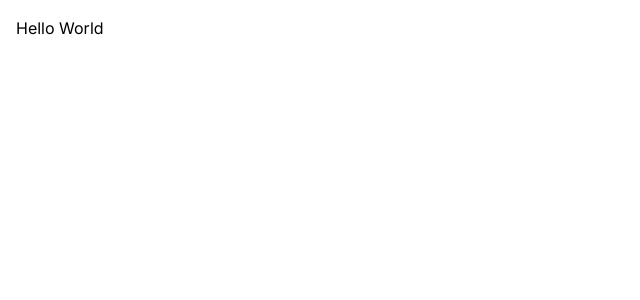
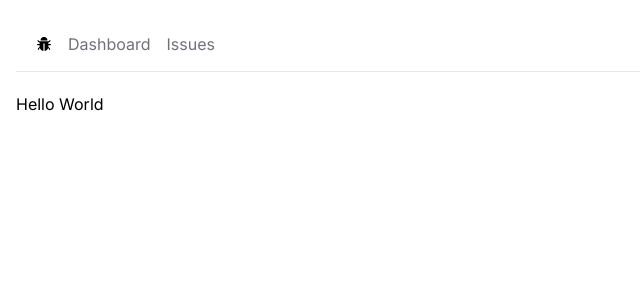
Before and after one commit to Spnetic-5/BugByte, a Next.js app: page / in a window 1280 px wide. Shown: the top 300 px of the page, without its empty margins (0-640 px from the left). Built offline with nearby package versions, Linux system fonts and the light colour scheme.

Commit message:
Built the Navbar

```diff
--- /dev/null
+++ b/app/NavBar.tsx
@@ -0,0 +1,40 @@
+import Link from "next/link";
+import React from "react";
+import { AiFillBug } from "react-icons/ai";
+
+const NavBar = () => {
+  const links = [
+    {
+      name: "Dashboard",
+      path: "/",
+    },
+    {
+      name: "Issues",
+      path: "/issues",
+    },
+  ];
+  return (
+    <nav className="flex space-x-4 border-b mb-5 px-5 h-14 items-center">
+      <Link href="/">
+        <AiFillBug />
+      </Link>
+      <ul className="flex space-x-4">
+        {links.map((link) => {
+          return (
+            <li>
+              <Link
+                key={link.path}
+                className="text-zinc-500 hover:text-zinc-800 transition-colors"
+                href={link.path}
+              >
+                {link.name}
+              </Link>
+            </li>
+          );
+        })}
+      </ul>
+    </nav>
+  );
+};
+
+export default NavBar;
--- a/app/layout.tsx
+++ b/app/layout.tsx
@@ -1,22 +1,26 @@
-import './globals.css'
-import type { Metadata } from 'next'
-import { Inter } from 'next/font/google'
+import "./globals.css";
+import type { Metadata } from "next";
+import { Inter } from "next/font/google";
+import NavBar from "./NavBar";
 
-const inter = Inter({ subsets: ['latin'] })
+const inter = Inter({ subsets: ["latin"] });
 
 export const metadata: Metadata = {
-  title: 'Create Next App',
-  description: 'Generated by create next app',
-}
+  title: "Create Next App",
+  description: "Generated by create next app",
+};
 
 export default function RootLayout({
   children,
 }: {
-  children: React.ReactNode
+  children: React.ReactNode;
 }) {
   return (
     <html lang="en">
-      <body className={inter.className}>{children}</body>
+      <body className={inter.className}>
+        <NavBar />
+        <main>{children}</main>
+      </body>
     </html>
-  )
+  );
 }
--- a/package.json
+++ b/package.json
@@ -19,6 +19,7 @@
     "postcss": "8.4.33",
     "react": "18.2.0",
     "react-dom": "18.2.0",
+    "react-icons": "^4.11.0",
     "tailwindcss": "3.4.1",
     "typescript": "5.3.3"
   }
```
Also changed, not shown: 1 other file (tests, documents, lock files or other folders).
